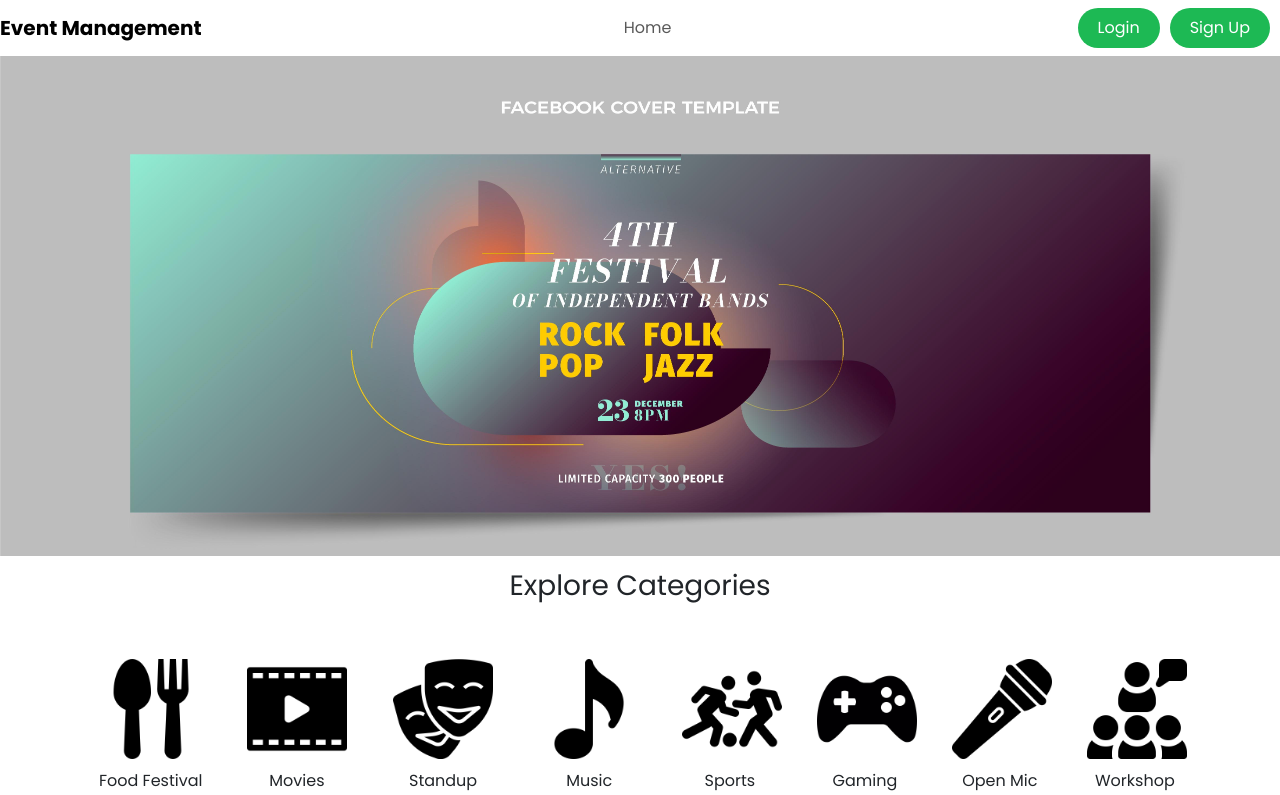
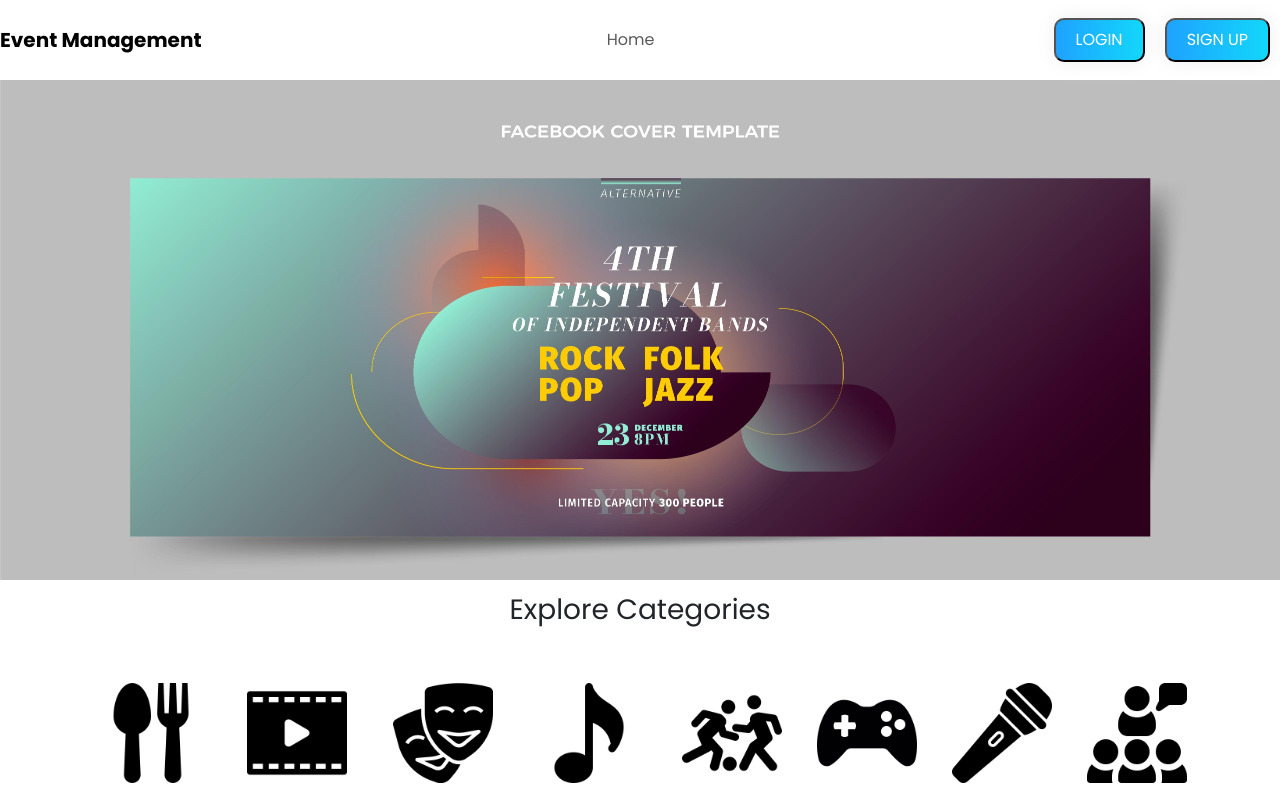
Before and after one commit to Zuke99/event-management, a React (Create React App) app: page / in a window 1280 px wide. Shown: the top 795 px of the page. Built offline with nearby package versions, Linux system fonts and the light colour scheme; no server answers.

Commit message:
Made UI Changes and added CSS animations

```diff
--- a/package.json
+++ b/package.json
@@ -9,6 +9,7 @@
     "axios": "^1.4.0",
     "react": "^18.2.0",
     "react-dom": "^18.2.0",
+    "react-modal": "^3.16.1",
     "react-redux": "^8.1.2",
     "react-router-dom": "^6.15.0",
     "react-scripts": "5.0.1",
--- a/src/components/About.js
+++ b/src/components/About.js
@@ -12,11 +12,13 @@ const About = () => {
 
   return (
     <div className={style.container}>
-      <header className={style.jumbotron}>
-        <h1>Account Overview</h1>
-        <h3>Profile</h3>
-        <div className={style.table}>
-          <table>
+      <div className={style.card}>
+        <header className={style.cardHeader}>
+          <h1>Account Overview</h1>
+          <h3>Profile</h3>
+        </header>
+        <div className={style.cardContent}>
+          <table className={style.table}>
             <tbody>
               <tr className={style.row}>
                 <td>Username:</td>
@@ -37,7 +39,7 @@ const About = () => {
             </tbody>
           </table>
         </div>
-      </header>
+      </div>
     </div>
   );
 };
--- a/src/components/Home.js
+++ b/src/components/Home.js
@@ -7,11 +7,11 @@ import openmic from "../assets/openmic.png";
 import workshop from "../assets/workshop.png";
 import comedy from "../assets/comedy.png";
 import event from "../assets/event.jpg";
-import style from  "../styling/cssstyling.module.css";
+import style from "../styling/cssstyling.module.css";
 import Card from "./Card";
 function Home() {
   return (
-    <div>
+    <div className={`page ${style.page}`}>
       <div className="Banner">
         <img src={event} alt="profile-img" className={style["img-banner"]} />
       </div>
@@ -59,18 +59,16 @@ function Home() {
         </div>
       </div>
 
-<div className={style['card-container']}>
-  <div className={style['single-card']}>
+      <div className={style["card-container"]}>
+        <div className={style["single-card"]}>
           <Card></Card>
         </div>
-<div className={style['single-card']}>
+        <div className={style["single-card"]}>
           <Card></Card>
         </div>
-<div className={style['single-card']}>
+        <div className={style["single-card"]}>
           <Card></Card>
         </div>
-
-
       </div>
     </div>
   );
--- a/src/components/Navbar.js
+++ b/src/components/Navbar.js
@@ -49,7 +49,7 @@ function Navbar() {
 
   return (
     <>
-      <nav className="navbar navbar-expand-lg custom-navbar">
+      <nav className={"navbar navbar-expand-lg custom-navbar"}>
         <Link className="navbar-brand pl-3" to="/">
           <strong>Event Management</strong>
         </Link>
--- a/src/styling/about-config.module.css
+++ b/src/styling/about-config.module.css
@@ -1,32 +1,68 @@
 /* about-config.module.css */
-
 .container {
-  background-color: #f8f8f8;
+  background-color: rgba(59, 130, 246, 0.5);
+  animation: fadeIn 0.8s ease-out; /* Adjust animation timing and easing */
+  display: flex;
+  justify-content: center;
+  align-items: center;
+  min-height: 100vh;
 }
 
-.jumbotron {
-  background-color: #ffffff;
-  padding: 30px;
+@keyframes fadeIn {
+  from {
+    opacity: 0;
+    transform: translateY(-20px); /* Increased initial translateY */
+  }
+  to {
+    opacity: 1;
+    transform: translateY(0);
+  }
+}
+
+.card {
+  background-color: white;
   border-radius: 10px;
-  box-shadow: 0 2px 4px rgba(0, 0, 0, 0.1);
+  box-shadow: 0 4px 8px rgba(0, 0, 0, 0.1); /* Increased shadow for a smoother transition */
   width: 80%;
   max-width: 800px;
   margin: 40px auto;
+  animation: fadeInCard 0.5s ease-out; /* Adjust animation timing and easing */
 }
 
-.jumbotron h1 {
-  font-size: 32px;
+@keyframes fadeInCard {
+  from {
+    opacity: 0;
+    transform: translateY(-5px); /* Increased initial translateY */
+  }
+  to {
+    opacity: 1;
+    transform: translateY(0);
+  }
+}
+
+.cardHeader {
+  background-color: #f8f8f8;
+  padding: 20px;
+  border-top-left-radius: 10px;
+  border-top-right-radius: 10px;
+}
+
+.cardHeader h1 {
+  font-size: 28px;
   margin-bottom: 10px;
 }
 
-.jumbotron h3 {
-  font-size: 24px;
-  margin-bottom: 20px;
+.cardHeader h3 {
+  font-size: 20px;
+  margin-bottom: 15px;
+}
+
+.cardContent {
+  padding: 20px;
 }
 
 .table {
   width: 100%;
-  margin-top: 20px;
   border-collapse: collapse;
 }
 
--- a/src/styling/cssstyling.module.css
+++ b/src/styling/cssstyling.module.css
@@ -2,6 +2,7 @@
 * {
   font-family: "Poppins", sans-serif;
 }
+
 .card-container {
   display: flex;
   flex-direction: column;
@@ -75,25 +76,34 @@
 }
 
 /* Update the styles to match Spotify's look and feel */
-.custom-navbar {
-  background-color: black;
+.navbar .custom-navbar {
+  background-color: #f4f4f4;
 }
 
-/* Style for the buttons */
+/* New Nav Buttons [Test] */
 .nav-button {
-  border: none;
-  border-radius: 50px;
-  background-color: #1db954;
+  background-image: linear-gradient(
+    to right,
+    #1fa2ff 0%,
+    #12d8fa 51%,
+    #1fa2ff 100%
+  );
+  margin: 10px;
   padding: 8px 20px;
-  margin-right: 10px;
+  text-align: center;
+  text-transform: uppercase;
+  transition: 0.5s;
+  background-size: 200% auto;
   color: white;
-  cursor: pointer;
-  transition: background-color 0.3s;
+  box-shadow: 0 0 20px #eee;
+  border-radius: 10px;
+  display: block;
 }
 
-/* Style for button hover */
 .nav-button:hover {
-  background-color: #1ed760;
+  background-position: right center; /* change the direction of the change here */
+  color: #fff;
+  text-decoration: none;
 }
 
 .category-div {
```
Also changed, not shown: 1 other file (tests, documents, lock files or other folders). Lines whose indentation alone changed are shown as unchanged.
